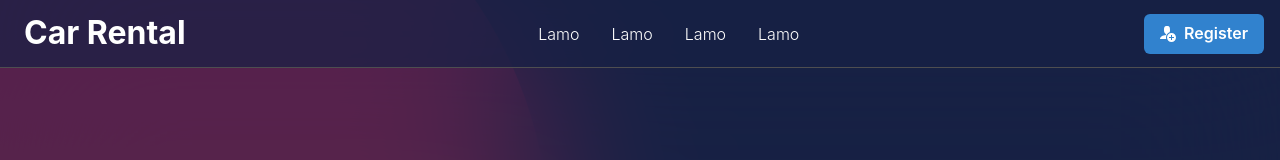
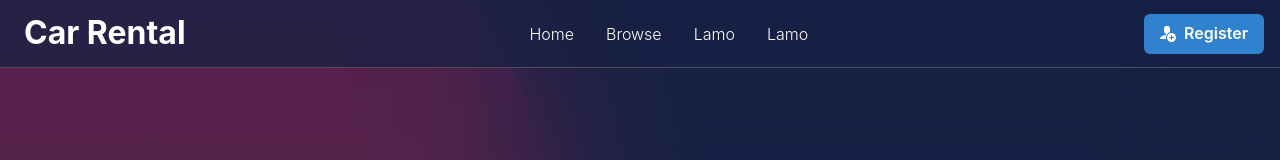
Before and after one commit to MasterBrian99/easy-car-rental-project, a React (Create React App) app in the folder easy-car-rental-frontend/: page / in a window 1280 px wide. Shown: the top 160 px of the page. Built offline with nearby package versions, Linux system fonts and the light colour scheme.

Commit message:
add route

```diff
--- a/easy-car-rental-frontend/src/components/VehicleCard/VehicleCard.tsx
+++ b/easy-car-rental-frontend/src/components/common/VehicleCard/VehicleCard.tsx
@@ -1,6 +1,10 @@
 import React from "react";
 import { LinkBox, Box, Heading, Text, Image } from "@chakra-ui/react";
+import { useHistory } from "react-router-dom";
+
 const VehicleCard = () => {
+  const history = useHistory();
+
   return (
     <LinkBox
       backgroundColor="blue.900"
@@ -9,7 +13,7 @@ const VehicleCard = () => {
       rounded="md"
       m={2}
       onClick={() => {
-        console.log("hello");
+        history.push("/vehicle/c001");
       }}
       cursor="pointer"
     >
--- a/easy-car-rental-frontend/src/containers/common/BrowseHome/BrowseHome.tsx
+++ b/easy-car-rental-frontend/src/containers/common/BrowseHome/BrowseHome.tsx
@@ -1,7 +1,7 @@
 import { Container, Button, Flex } from "@chakra-ui/react";
 import React from "react";
 import ContainerHeader from "../../../components/common/ContainerHeader/ContainerHeader";
-import VehicleCard from "../../../components/VehicleCard/VehicleCard";
+import VehicleCard from "../../../components/common/VehicleCard/VehicleCard";
 import { HiCursorClick } from "react-icons/hi";
 const BrowseHome = () => {
   return (
--- a/easy-car-rental-frontend/src/containers/common/Navbar/Navbar.tsx
+++ b/easy-car-rental-frontend/src/containers/common/Navbar/Navbar.tsx
@@ -19,10 +19,10 @@ const Navbar = () => {
           <Box>
             <ul className={styles.listItem}>
               <Link to="/">
-                <li>Lamo</li>
+                <li>Home</li>
               </Link>
-              <Link to="/">
-                <li>Lamo</li>
+              <Link to="/browse">
+                <li>Browse</li>
               </Link>
               <Link to="/">
                 <li>Lamo</li>
```
